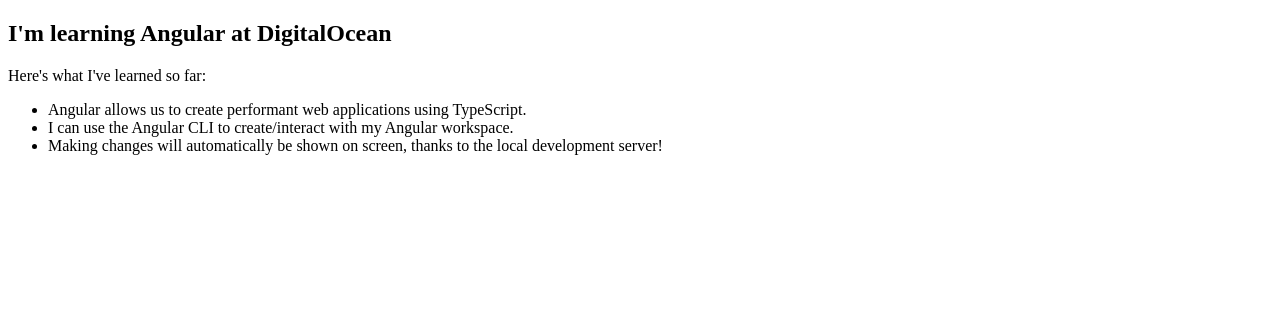
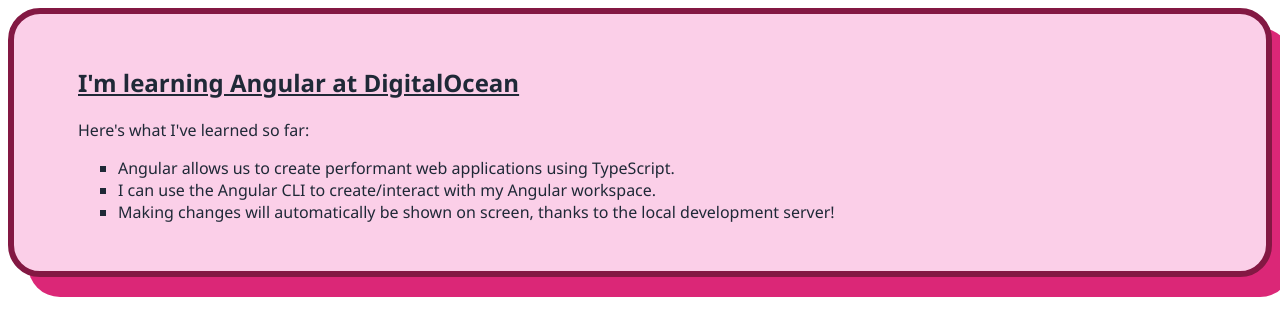
Before and after one commit to laxmangajbhe/nfcu-angular-app, an Angular app: page / in a window 1280 px wide. Shown: the top 336 px of the page. Built offline with nearby package versions, Linux system fonts and the light colour scheme.

Commit message:
Update app.component.css

```diff
--- a/src/app/app.component.css
+++ b/src/app/app.component.css
@@ -5,3 +5,21 @@
  height: 100vh;
  font-size: 2rem;
 }
+
+article {
+ background-color: #fbcfe8;
+ padding: 2rem 4rem;
+ color: #1f2937;
+ font-family: "Segoe UI", Tahoma, Geneva, Verdana, sans-serif;
+ box-shadow: 20px 20px 0px #db2777;
+ border: 6px solid #831843;
+ border-radius: 2rem;
+}
+
+header {
+ text-decoration: underline;
+}
+
+ul {
+ list-style: square;
+}
```
